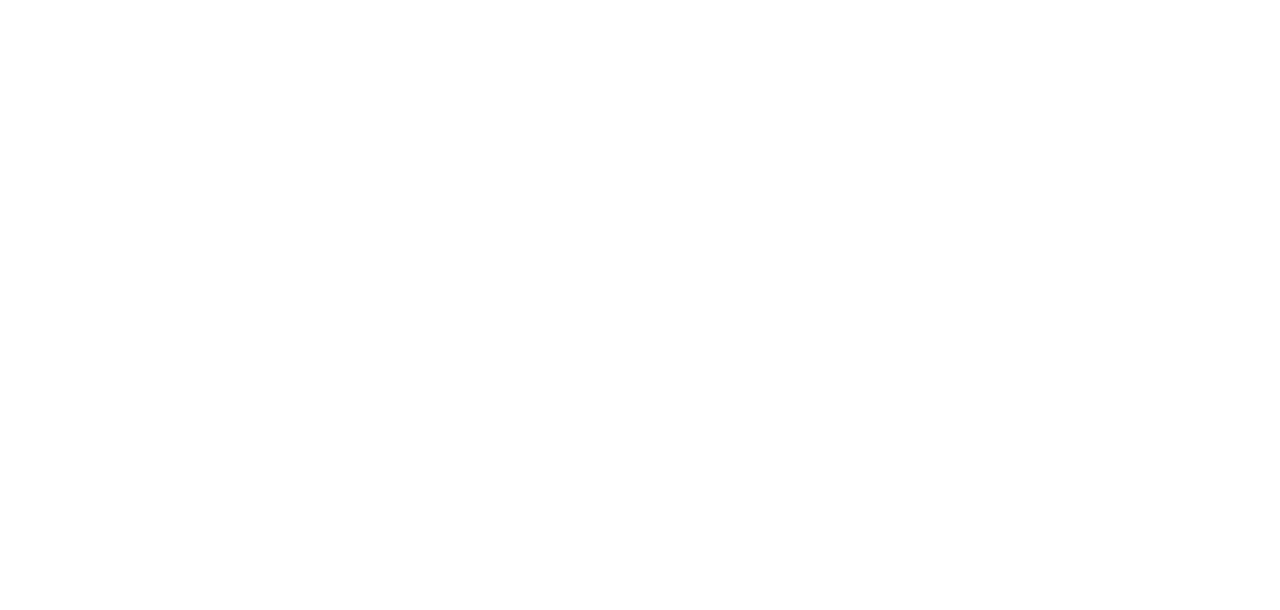
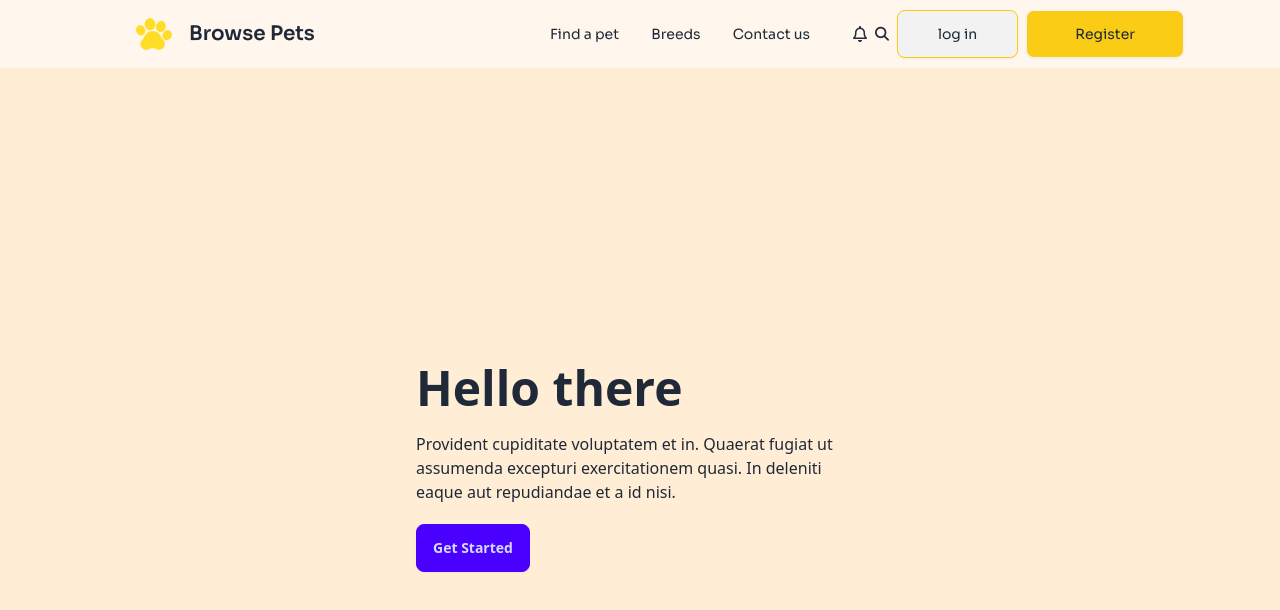
Before and after one commit to rantu01/pet-shop, a plain HTML site: page index.html in a window 1280 px wide. Drawn offline with nearby package versions, Linux system fonts and the light colour scheme; a web font is replaced by a local one.

Commit message:
navbar complete and hero start

```diff
--- a/index.html
+++ b/index.html
@@ -1,12 +1,122 @@
 <!DOCTYPE html>
-<html lang="en">
+<html data-theme="light" lang="en">
+
 <head>
     <meta charset="UTF-8">
     <meta name="viewport" content="width=device-width, initial-scale=1.0">
     <title>Pet-Shop</title>
     <link rel="icon" href="c1-assets/logo-header.png">
+
+    <!--  font icon -->
+    <link rel="stylesheet" href="https://cdnjs.cloudflare.com/ajax/libs/font-awesome/6.7.2/css/all.min.css"
+        integrity="sha512-Evv84Mr4kqVGRNSgIGL/F/aIDqQb7xQ2vcrdIwxfjThSH8CSR7PBEakCr51Ck+w+/U6swU2Im1vVX0SVk9ABhg=="
+        crossorigin="anonymous" referrerpolicy="no-referrer" />
+    <!-- font -->
+
+    <link rel="preconnect" href="https://fonts.googleapis.com">
+    <link rel="preconnect" href="https://fonts.gstatic.com" crossorigin>
+    <link href="https://fonts.googleapis.com/css2?family=ADLaM+Display&family=Sora:wght@100..800&display=swap"
+        rel="stylesheet">
+
+    <!-- tailwind and daisyUI cdn link -->
+
+    <link href="https://cdn.jsdelivr.net/npm/daisyui@4.12.23/dist/full.min.css" rel="stylesheet" type="text/css" />
+    <script src="https://cdn.tailwindcss.com"></script>
+    <style>
+        .adlam-display-regular {
+            font-family: "ADLaM Display", serif;
+            font-weight: 400;
+            font-style: normal;
+        }
+
+        .sora-rantu {
+            font-family: "Sora", serif;
+            font-optical-sizing: auto;
+            font-weight: 400;
+            font-style: normal;
+        }
+    </style>
+
+
+
+
 </head>
+
 <body>
 
+    <header>
+        <div class="navbar bg-orange-50 md:px-24 sora-rantu">
+            <div class="navbar-start mx-10">
+                <div class="dropdown">
+                    <div tabindex="0" role="button" class="btn btn-ghost lg:hidden">
+                        <svg xmlns="http://www.w3.org/2000/svg" class="h-5 w-5" fill="none" viewBox="0 0 24 24"
+                            stroke="currentColor">
+                            <path stroke-linecap="round" stroke-linejoin="round" stroke-width="2"
+                                d="M4 6h16M4 12h8m-8 6h16" />
+                        </svg>
+                    </div>
+                    <ul tabindex="0"
+                        class=" menu menu-sm dropdown-content bg-base-100 rounded-box z-[1] mt-3 w-52 p-2 shadow">
+                        <li><a>Find a pet</a></li>
+                        <li>
+                            <a>Breeds</a>
+                        </li>
+                        <li><a>Contact us</a></li>
+                    </ul>
+                </div>
+                <img class="w-9" src="c1-assets/logo-header.png" alt="">
+                <a class="btn btn-ghost text-xl">Browse Pets</a>
+            </div>
+            <div class="navbar-center hidden lg:flex">
+                <ul class="menu menu-horizontal px-1">
+                    <li><a>Find a pet</a></li>
+                    <li>
+                        <a href="#">Breeds</a>
+                    </li>
+                    <li><a>Contact us</a></li>
+                </ul>
+            </div>
+
+
+            <div class="navbar-end gap-2 hidden md:flex">
+                <i class="fa-regular fa-bell"></i>
+                <i class="fa-solid fa-magnifying-glass text-sm/10"></i>
+                <a class="btn border-yellow-400 px-10 sora-rantu">log in</a>
+                <a class="btn bg-yellow-400 px-12 sora-rantu">Register</a>
+            </div>
+        </div>
+
+
+        <!-- hero part -->
+
+
+        <section class="container bg-orange-100 mx-auto">
+            <div class="hero min-h-screen">
+
+                <div class=""></div>
+                <div class="">
+                    <div class="max-w-md ">
+                        <h1 class="mb-5 text-5xl font-bold">Hello there</h1>
+                        <p class="mb-5">
+                            Provident cupiditate voluptatem et in. Quaerat fugiat ut assumenda excepturi exercitationem
+                            quasi. In deleniti eaque aut repudiandae et a id nisi.
+                        </p>
+                        <button class="btn btn-primary">Get Started</button>
+                    </div>
+                </div>
+            </div>
+        </section>
+
+    </header>
+
+    <main>
+
+    </main>
+
+    <footer>
+
+    </footer>
+
 </body>
+
 </html>
```
